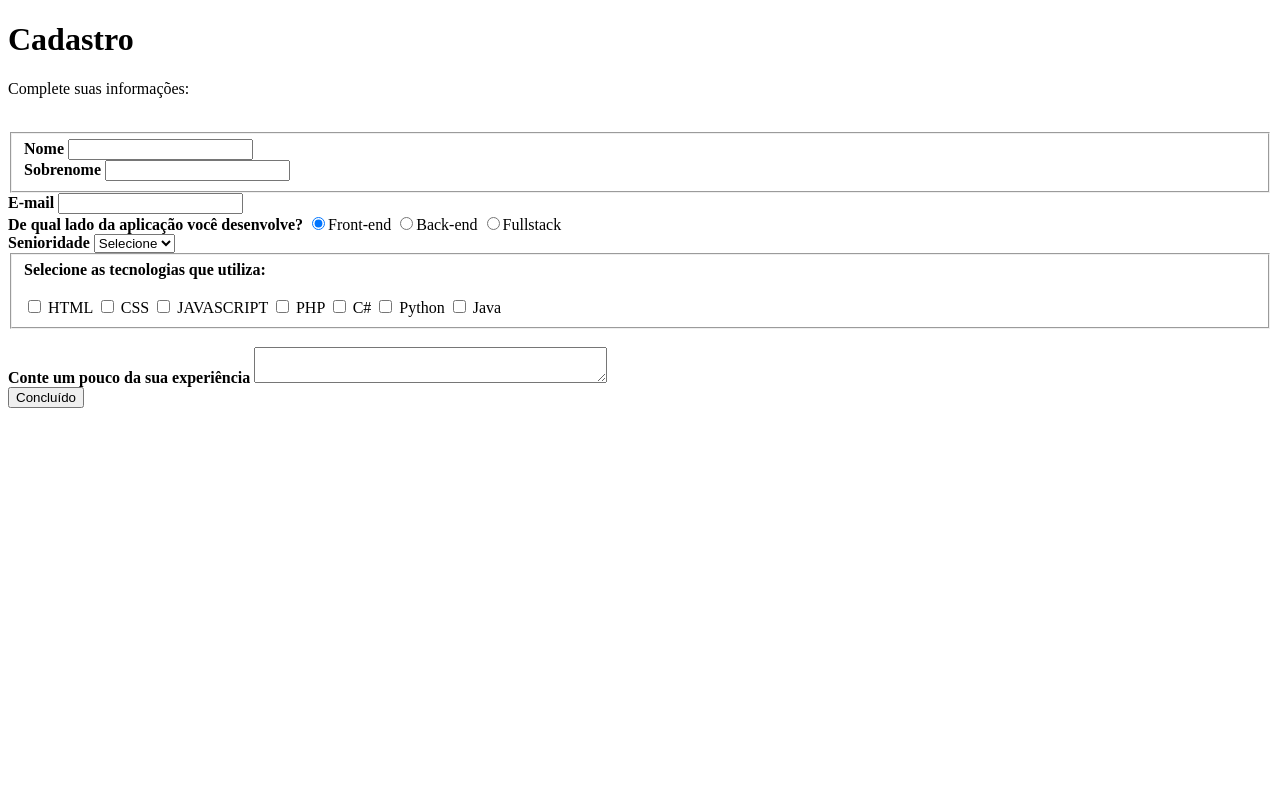
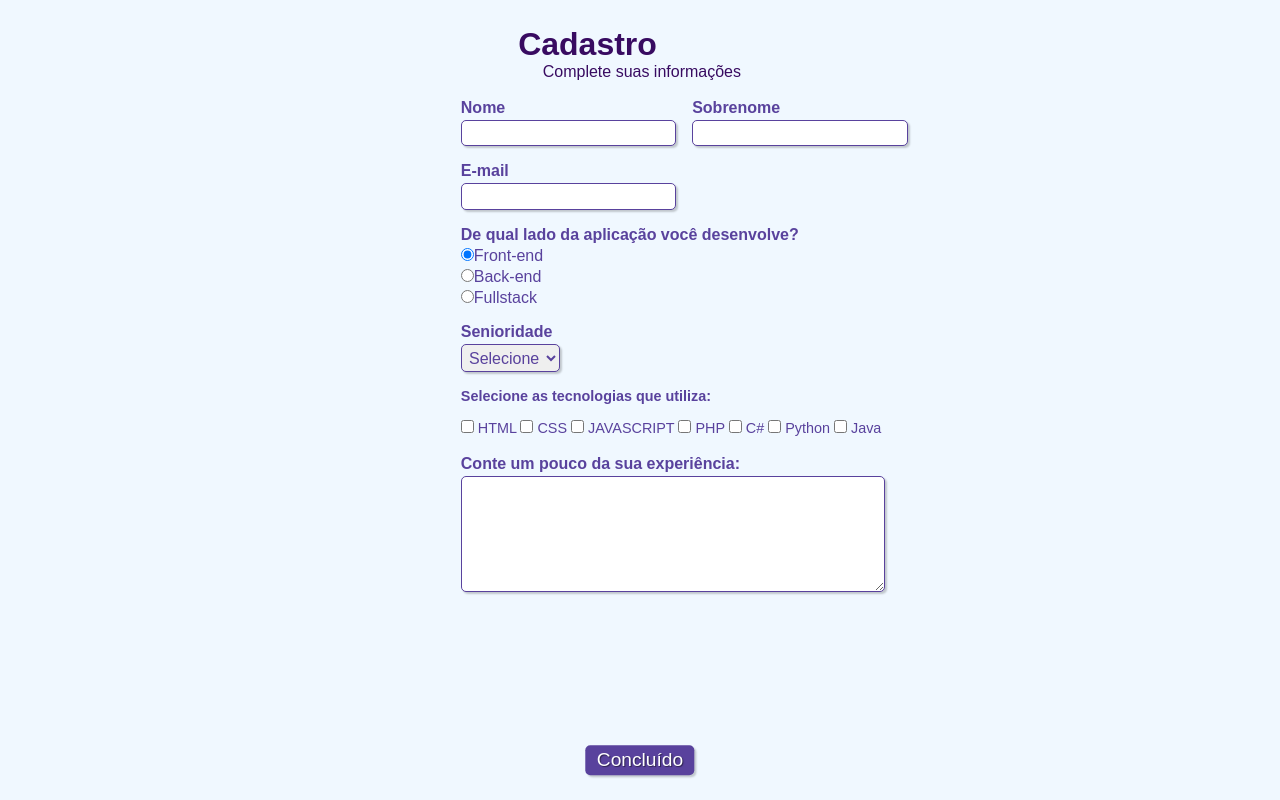
Before and after one commit to andreyroberto/html-css-js, a plain HTML site: page formularios/index.html in a window 1280 px wide. Drawn offline with Linux system fonts and the light colour scheme.

Commit message:
adicionando css

```diff
--- a/formularios/index.html
+++ b/formularios/index.html
@@ -4,24 +4,25 @@
     <meta charset="UTF-8">
     <meta http-equiv="X-UA-Compatible" content="IE=edge">
     <meta name="viewport" content="width=device-width, initial-scale=1.0">
+    <link rel="stylesheet" type="text/css" href="style.css" media="screen">
     <title>Cadastro</title>
 </head>
 <body>
     <div>
         <h1 id="titulo">Cadastro</h1>
-        <p id="subtitulo">Complete suas informações:</p>
+        <p id="subtitulo">Complete suas informações</p>
         <br>
     </div>
 
     <form>
         <fieldset class="grupo">
-            <div>
+            <div class="campo">
                 <label for="nome"><strong>Nome</strong></label>
                 <input type="text" name="nome" id="nome" required>
                 <!--required = obrigatorio-->
             </div>
 
-            <div>
+            <div class="campo">
                 <label for="sobrenome"><strong>Sobrenome</strong></label>
                 <input type="text" name="sobrenome" id="sobrenome" required>
             </div>
@@ -47,7 +48,7 @@
 
         <div class="campo">
             <label for="senioridade"><strong>Senioridade</strong></label>
-            <select id="senioridade">
+            <select id="senioridade" required>
                 <!--selected = selecionado por padrao! disable = não ativado -->
                 <option selected disabled value="">Selecione</option>
                 <option>Junior</option>
@@ -57,13 +58,13 @@
         </div>
 
         <fieldset class="grupo">
-            <div>
+            <div id="check">
                 <label><strong>Selecione as tecnologias que utiliza:</strong></label><br><br>
                 <input type="checkbox" id="tecnologia1" name="tecnologia1" value="HTML">
                 <label for="tecnologia1">HTML</label>
                 <input type="checkbox" id="tecnologia2" name="tecnologia2" value="CSS">
                 <label for="tecnologia2">CSS</label>
-                <input type="checkbox" id="tecnologia3" name="tecnologia3" value="JAVASCRIPT">
+                <input type="checkbox" id="tecnologia3" name="tecnologia3" value="JavaScript">
                 <label for="tecnologia3">JAVASCRIPT</label>
                 <input type="checkbox" id="tecnologia4" name="tecnologia4" value="PHP">
                 <label for="tecnologia4">PHP</label>
@@ -78,11 +79,11 @@
 
         <div class="campo">
             <br>
-            <label><strong>Conte um pouco da sua experiência</strong></label>
-            <textarea row="6" style="width: 26em;" id="expericiencia" name="experiencia"></textarea>
+            <label for="experiencia"><strong>Conte um pouco da sua experiência: </strong></label>
+            <textarea rows="6" style="width: 26em;" id="expericiencia" name="experiencia"></textarea>
         </div>
 
-        <button class="botao" type="submit">Concluído</button>
+        <button class="botao" type="submit" onsubmit="">Concluído</button>
     </form>
 </body>
 </html>
--- /dev/null
+++ b/formularios/style.css
@@ -0,0 +1,109 @@
+@charset "UTF-8";
+
+* {
+    margin: 0;
+    padding: 0;
+}
+
+#titulo {
+    font-family: sans-serif;
+    color: #380B61;
+    margin-left: 7%;
+}
+
+#subtitulo {
+    font-family: sans-serif;
+    color: #380B61;
+    margin-left: 10%;
+}
+
+#check {
+    display: inline-block;
+    font-size: 0.9em;
+}
+
+fieldset {
+    border: 0;
+}
+
+body {
+    background-color: #F0F8FF;
+    font-family: sans-serif;
+    font-size: 1em;
+    color: #59429d;
+    margin-left: 36%;
+    margin-top: 2%;
+    justify-content: center;
+}
+
+input, select, textarea, button {
+    font-family: sans-serif;
+    border-radius: 5px;
+    font-size: 1em;
+    color: #59429d;
+    border-radius: 5px;
+}
+
+.grupo:before, .grupo:after {
+    display: table;
+}
+
+.grupo::after {
+    clear: both;
+}
+
+.campo {
+    margin-bottom: 1em;
+}
+
+.campo label {
+    margin-bottom: 0.2em;
+    color: #59429d;
+    display: block;
+}
+
+fieldset.grupo .campo {
+    float: left;
+    margin-right: 1em;
+}
+
+.campo input[type="text"], .campo input[type="email"], .campo select, .campo textarea {
+    padding: 0.2em;
+    border: 1px solid #59429d;
+    box-shadow: 2px 2px 2px rgba(0,0,0,0.2);
+    display: block;
+}
+
+.campo select option {
+    padding-right: 1em;
+}
+
+.campo input:focus, .campo select:focus, .campo textarea:focus {
+    background: #E0E0F8;
+}
+
+.botao {
+    font-size: 1.2em;
+    background: #59429d;
+    border: 0;
+    margin-bottom: 1em;
+    color: #ffffff;
+    padding: 0.2em 0.6em;
+    box-shadow: 2px 2px 2px rgba(0,0,0,0.2);
+    text-shadow: 1px 1px 1px rgba(0,0,0,0.5);
+    position: absolute;
+    top: 95%;
+    left: 50%;
+    margin-right: -50%;
+    transform: translate(-50%, -50%);
+}
+
+.botao:hover {
+    background: #ccbbff;
+    box-shadow: inset 2px 2px 2px rgba(0,0,0,0.2);
+    text-shadow: none;
+}
+
+.botao, select {
+    cursor: pointer;
+}
```
